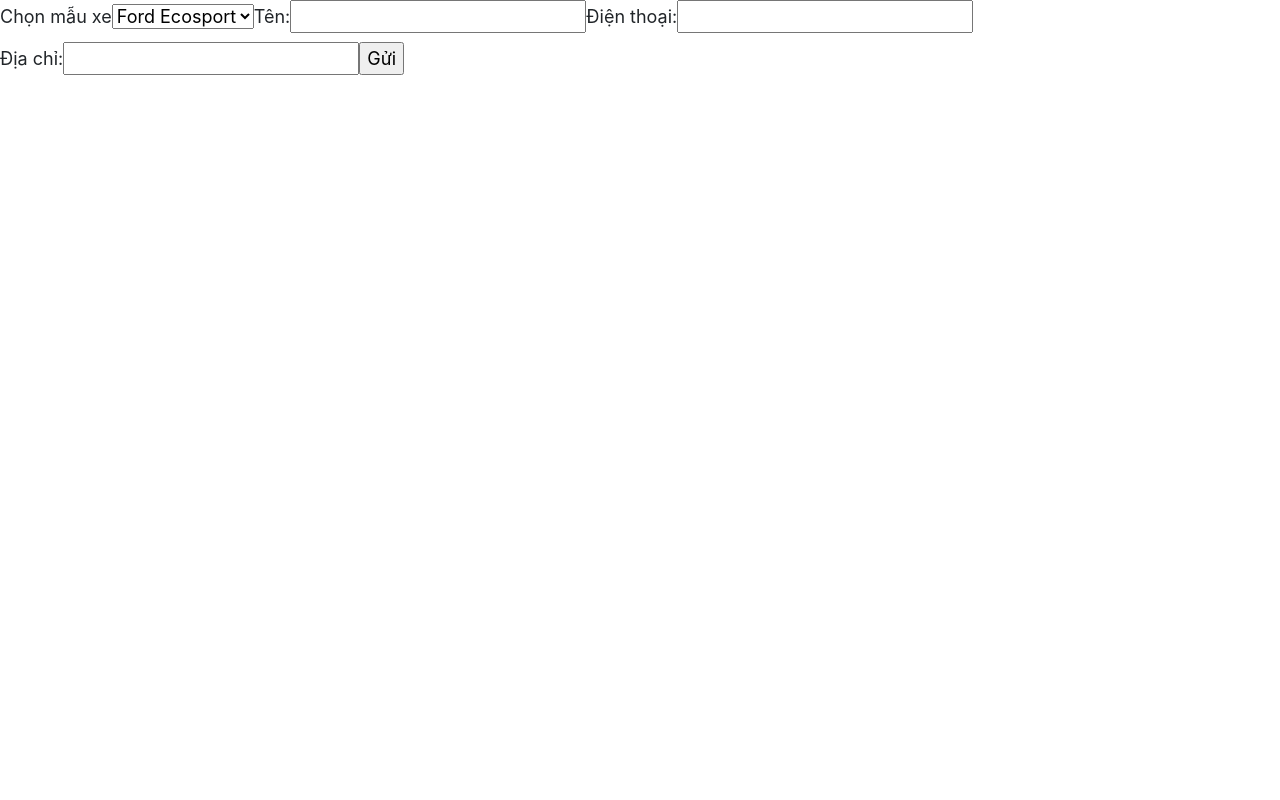
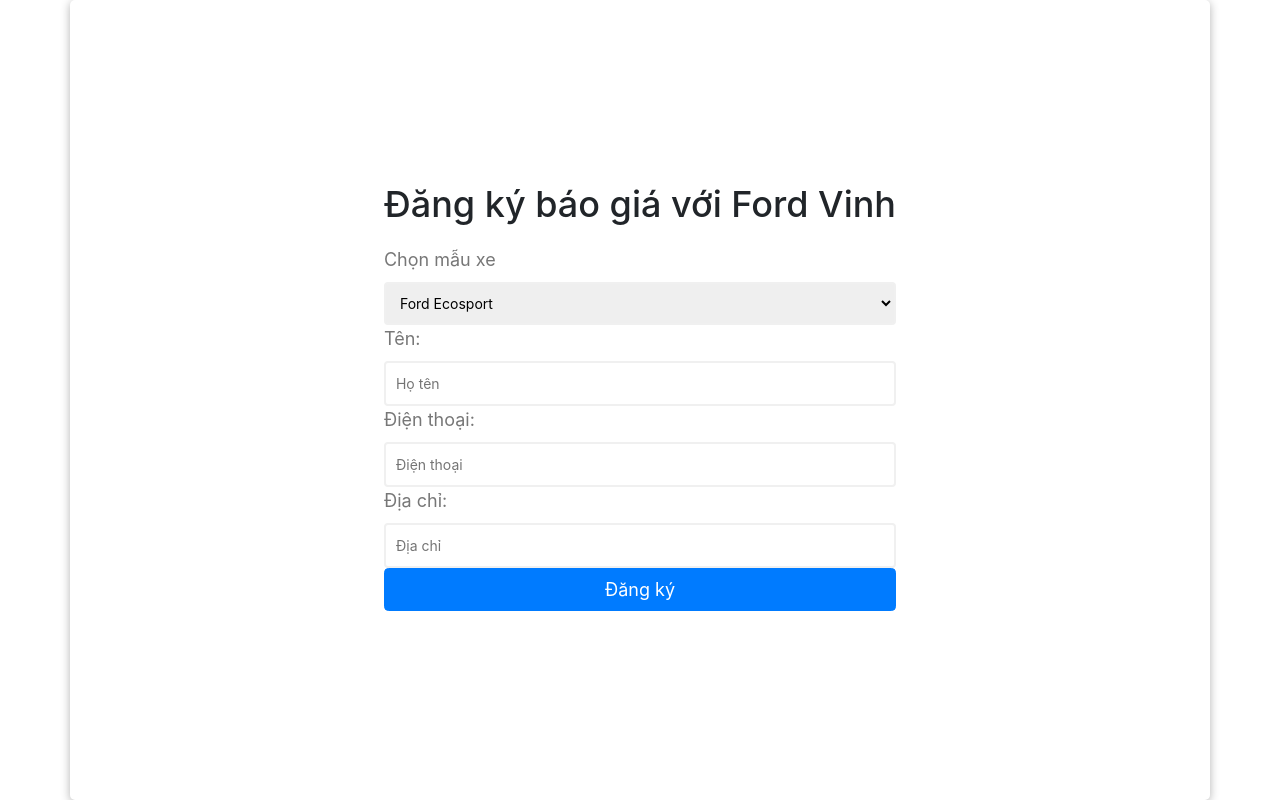
Before and after one commit to wolfwithcode/fordvinh-gastby, a Gatsby site: page /mail in a window 1280 px wide. Built offline with nearby package versions, Linux system fonts and the light colour scheme; Gatsby itself is replaced by a stand-in of ours; some packages are replaced by stand-ins of ours.

Commit message:
Update layout

```diff
--- a/src/pages/mail.js
+++ b/src/pages/mail.js
@@ -6,34 +6,44 @@
 
 import React, { Component } from "react"
 
+import style from '../styles/Mail.module.css'
+const formControlClasses = ['formControl', style.formControl].join(' ');
+
 export default class MailForm extends Component {
   constructor(props) {
     super(props)
-    this.state = {carModel: '', name:'', phoneNumber:'', address:''};
-    this.handleChange = this.handleChange.bind(this);
-    this.handleSubmit = this.handleSubmit.bind(this);
-    this.sendEmail = this.sendEmail.bind(this);
+    this.state = { carModel: "", name: "", phoneNumber: "", address: "" }
+    this.handleChange = this.handleChange.bind(this)
+    this.handleSubmit = this.handleSubmit.bind(this)
+    this.sendEmail = this.sendEmail.bind(this)
   }
 
-
   handleChange(event) {
-    const valueEvent = event.target.value;
-    const nameEvent = event.target.name;
+    const valueEvent = event.target.value
+    const nameEvent = event.target.name
     // this.setState({value: event.target.value});
     // alert('Your favorite flavor is: ' + valueEvent+nameEvent);
-    switch(nameEvent){
-        case "carModel": this.setState({carModel: valueEvent});break;
-        case "name": this.setState({name: valueEvent});break;
-        case "phone": this.setState({phoneNumber: valueEvent});break;
-        case "address": this.setState({address: valueEvent});break;
+    switch (nameEvent) {
+      case "carModel":
+        this.setState({ carModel: valueEvent })
+        break
+      case "name":
+        this.setState({ name: valueEvent })
+        break
+      case "phone":
+        this.setState({ phoneNumber: valueEvent })
+        break
+      case "address":
+        this.setState({ address: valueEvent })
+        break
     }
-    event.preventDefault();
+    event.preventDefault()
   }
 
   handleSubmit(event) {
     // console.log(...this.state)
-    this.sendEmail(event,this.state)
-    event.preventDefault();
+    this.sendEmail(event, this.state)
+    event.preventDefault()
   }
 
   sendEmail(event, data) {
@@ -41,22 +51,20 @@
     //     name: 'James',
     //     notes: 'Check this out!'
     // };
-    console.log('data ',data)
+    console.log("data ", data)
     event.preventDefault() //This is important, i'm not sure why, but the email won't send without it
     // emailjs.init("user_8rbLwMZRm6NZGTHWHd4FX");
     console.log("user id", "user_8rbLwMZRm6NZGTHWHd4FX")
     emailjs
-      .send(
-        "gmail",
-        "fordvinhcontact",
-        data,
-        "user_8rbLwMZRm6NZGTHWHd4FX"
+      .send("gmail", "fordvinhcontact", data, "user_8rbLwMZRm6NZGTHWHd4FX")
+      .then(
+        function (response) {
+          console.log("SUCCESS!", response.status, response.text)
+        },
+        function (error) {
+          console.log("FAILED...", error)
+        }
       )
-      .then(function(response) {
-        console.log('SUCCESS!', response.status, response.text);
-     }, function(error) {
-        console.log('FAILED...', error);
-     });
   }
 
   //   return (
@@ -75,52 +83,76 @@
   //   );
   render() {
     return (
-    //   <Layout>
-    //     <Container>
-    //       <Form onSubmit={this.handleSubmit}>
-    //         <Form.Group controlId="exampleForm.ControlSelect1">
-    //           <Form.Label>Chọn mẫu xe</Form.Label>
-    //           <Form.Control as="select" onChange={this.handleChange}>
-    //             <option>Ford 1</option>
-    //             <option>Ford 2</option>
-    //             <option>Ford 3</option>
-    //             <option>Ford 4</option>
-    //             <option>Ford 5</option>
-    //           </Form.Control>
-    //         </Form.Group>
-    //         <Form.Control placeholder="Họ tên " />
-    //         <Form.Control placeholder="Điện thoại " />
-    //         <Form.Control placeholder="Địa chỉ " />
-    //         <Button variant="primary" type="submit">
-    //           Gửi yêu cầu ngay
-    //         </Button>
-    //       </Form>
-    //     </Container>
-    //   </Layout>
+      <div className={["container", style.form, style.container].join(" ")}>
         <form onSubmit={this.handleSubmit}>
-        <label>
-          Chọn mẫu xe
-          <select name='carModel' value={this.state.carModel} onChange={this.handleChange}>
+          <h2 className={style.title}>Đăng ký báo giá với Ford Vinh</h2>
+          <div className={formControlClasses}>
+            <label className={style.label}>Chọn mẫu xe</label>
+            <select
+              name="carModel"
+              value={this.state.carModel}
+              onChange={this.handleChange}
+              className={style.input}
+            >
               <option value="Ford Ecosport">Ford Ecosport</option>
               <option value="Ford Ranger">Ford Ranger</option>
               <option value="Ford Everest">Ford Everest</option>
               <option value="Ford Transit">Ford Transit</option>
             </select>
-        </label>
-        <label>
-          Tên:
-          <input name='name' type="text" value={this.state.name} onChange={this.handleChange} />
-        </label>
-        <label>
-          Điện thoại:
-          <input name='phone' type="text" value={this.state.phoneNumber} onChange={this.handleChange} />
-        </label>
-        <label>
-          Địa chỉ:
-          <input name='address' type="text" value={this.state.address} onChange={this.handleChange} />
-        </label>
-        <input type="submit" value="Gửi" />
+            {/* <small>Error message</small> */}
+          </div>
+          <div className={formControlClasses}>
+            <label className={style.label}>Tên:</label>
+            <input
+              id="name"
+              name="name"
+              type="text"
+              value={this.state.name}
+              onChange={this.handleChange}
+              placeholder="Họ tên"
+              className={style.input}
+              required
+            />
+            {/* <small className={style.error}>Error message</small> */}
+          </div>
+          <div className={formControlClasses}>
+            <label className={style.label}>Điện thoại:</label>
+            <input
+              name="phone"
+              type="text"
+              value={this.state.phoneNumber}
+              onChange={this.handleChange}
+              placeholder="Điện thoại"
+              className={style.input}
+              required
+            />
+            {/* <small>Error message</small> */}
+          </div>
+          <div className={formControlClasses}>
+            <label className={style.label}>Địa chỉ:</label>
+            <input
+              name="address"
+              type="text"
+              value={this.state.address}
+              onChange={this.handleChange}
+              placeholder="Địa chỉ"
+              className={style.input}
+              required
+            />
+          </div>
+          <button type="submit" className="btn btn-primary" style={{width:'100%'}}>Đăng ký </button>
+          {/* <button type="submit" class="btn btn-primary">Đăng ký</button> */}
+          <small
+            className={style.error}
+            style={{
+              visibility: this.state.errorVisible ? "visible" : "hidden",
+            }}
+          >
+            {" "}
+            Error message
+          </small>
         </form>
+      </div>
     )
   }
 }
--- /dev/null
+++ b/src/styles/Mail.module.css
@@ -0,0 +1,60 @@
+.form {
+  /* background-color: white;
+    display: flex;
+    align-items: center;
+    justify-content: center;
+    min-height: 100vh; */
+  /* margin: 0; */
+}
+
+.container {
+  background-color: #fff;
+  border-radius: 5px;
+  box-shadow: 0 2px 10px rgba(0, 0, 0, 0.3);
+  /* width: 400px; */
+  background-color: white;
+  display: flex;
+  align-items: center;
+  justify-content: center;
+  min-height: 100vh;
+}
+
+.formControl {
+  /* margin-bottom: 10px; */
+  /* padding-bottom: 20px; */
+  position: relative;
+  /* display: block; */
+}
+
+.title {
+  text-align: center;
+  margin: 20px 0 20px;
+}
+
+.label {
+  color: #777;
+  display: block;
+}
+
+.input {
+  border: 2px solid #f0f0f0;
+  border-radius: 4px;
+  display: block;
+  width: 100%;
+  padding: 10px;
+  font-size: 14px;
+}
+
+.input:focus {
+  outline: 0;
+  border-color: blue;
+}
+
+.error {
+  color: red;
+  position: absolute;
+  bottom: 0;
+  left: 0;
+  /* visibility: hidden; */
+  /* display: none; */
+}
```
Lines whose indentation alone changed are shown as unchanged.
